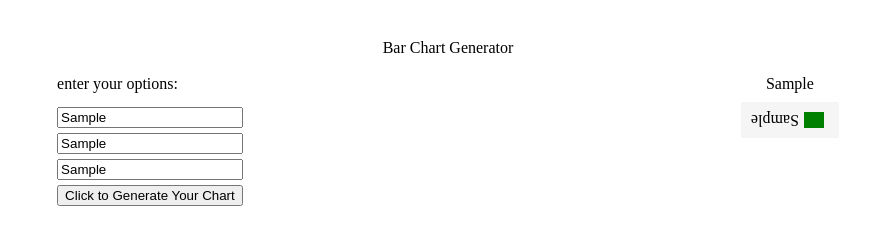
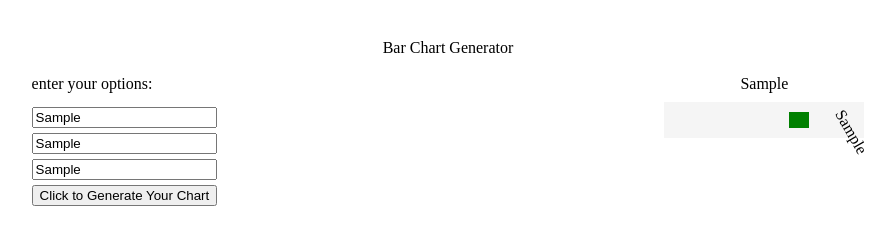
Before and after one commit to josepwil/bar-chart-project, a website: page index.html in a window 1280 px wide. Both pictures are taken after typing "Sample", "Sample", "Sample" into the empty fields and a click on the button "Click to Generate Your Chart". Shown: the whole page, without its empty margins (192-1087 px from the left). Drawn offline with Linux system fonts and the light colour scheme.

Commit message:
changed to graphGrid to use css grid instead of flexbox in order to add another row for the dataLabels

```diff
--- a/project.js
+++ b/project.js
@@ -13,6 +13,16 @@ const drawBarChart = function (data, options) {
   graphGrid.classList.add('graphGrid');
   graphContainer.append(graphGrid);
   graphGrid = document.querySelector('#graphGrid');
+
+    // iterate over labels and add them to grid
+    let dataLabels = options.dataLabels;
+    for (let i = dataLabels.length - 1; i >= 0; i--) {
+      let dataLabel = document.createElement('p');
+      dataLabel.innerText = dataLabels[i];
+      dataLabel.setAttribute("style", "transform: rotate(240deg)");
+      graphGrid.append(dataLabel);
+    }
+
   // iterate over data (backwards because we rotate our graphGrid by 180deg) and add bar for each data point
   for (let i = data.length - 1; i >= 0; i--) {
     let barHeight = parseInt(data[i]) * 10;
@@ -21,13 +31,7 @@ const drawBarChart = function (data, options) {
     bar.setAttribute("style", `height:${barHeight}px`)
     graphGrid.append(bar);
   }
-  // iterate over labels and add them to grid
-  const dataLabels = options.dataLabels;
-  for (let i = dataLabels.length - 1; i >= 0; i--) {
-    let dataLabel = document.createElement('p');
-    dataLabel.innerText = dataLabels[i];
-    graphGrid.append(dataLabel);
-  }
+
 
 
   // dynamically change title
--- a/style.css
+++ b/style.css
@@ -21,7 +21,9 @@ form {
 }
 
 .graphGrid {
-	display: flex;
+	display: grid;
+	grid-template-columns: repeat(5, 20px);
+	grid-gap: 20px;
 	width: auto;
 	height: auto;
 	background: whitesmoke;
```
